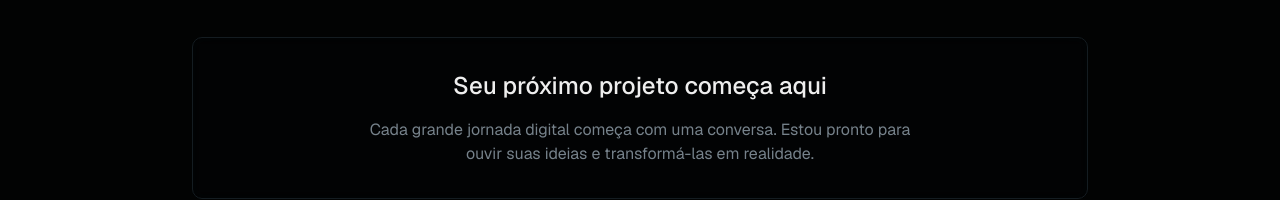
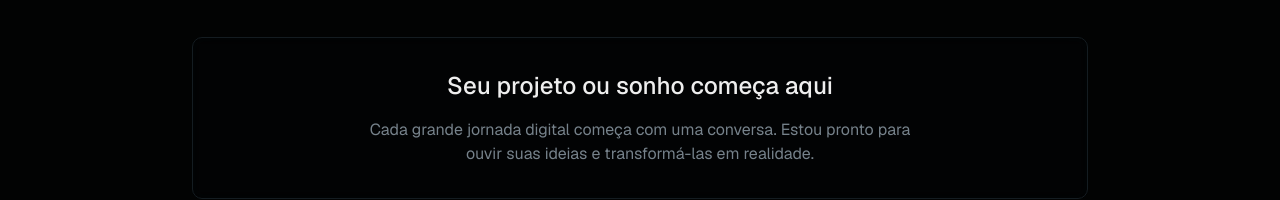
Before and after one commit to matheuslopes0805-dev/servi-os, a Next.js app: page / in a window 1280 px wide. Shown: the part 2682-2882 px from the top of the page. Built offline with nearby package versions, Linux system fonts and the light colour scheme.

Commit message:
Atualização de conteúdo

```diff
--- a/components/contact-section.tsx
+++ b/components/contact-section.tsx
@@ -65,7 +65,7 @@ export function ContactSection() {
         {/* CTA Message */}
         <div className="mt-16 text-center p-8 rounded-lg border border-border bg-card/30 backdrop-blur-sm">
           <p className="text-xl md:text-2xl text-foreground font-medium mb-4">
-            Seu próximo projeto começa aqui
+            Seu projeto ou sonho começa aqui
           </p>
           <p className="text-muted-foreground max-w-xl mx-auto">
             Cada grande jornada digital começa com uma conversa.
```
